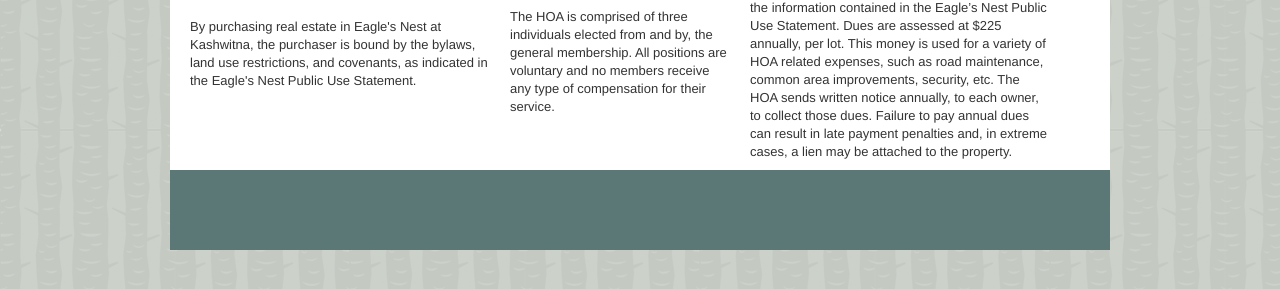
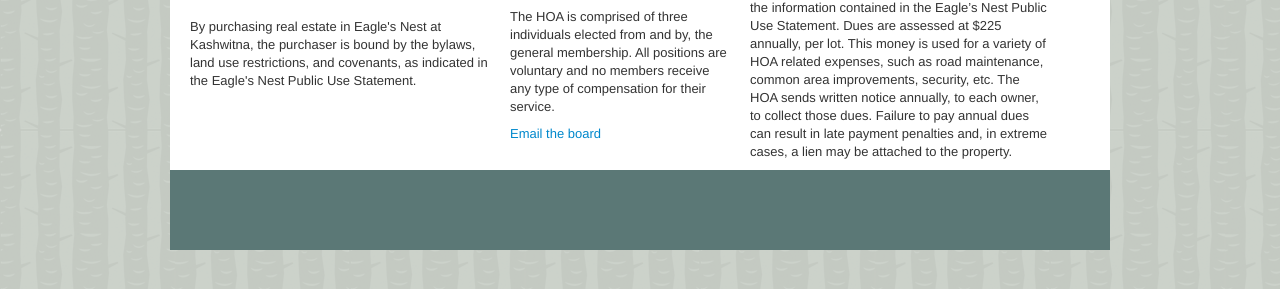
Before and after one commit to thesurlydev/eaglesnest-hoa.net, a Jekyll site: the page built from index.markdown, in a window 1280 px wide. Shown: the part 570-859 px from the top of the page. Built offline with Jekyll 4.4.1, drawn with Linux system fonts in a browser that asks for light colours; some web fonts are replaced; Markdown is read by kramdown in place of the engine named in the settings.

Commit message:
added board email

```diff
--- a/index.markdown
+++ b/index.markdown
@@ -26,6 +26,7 @@ title: Eagle's Nest Homeowners Association
                 </ul>
                 <br>
                 <p>The HOA is comprised of three individuals elected from and by, the general membership. All positions are voluntary and no members receive any type of compensation for their service.</p>
+                <p><a href="mailto:board@eaglesnest-hoa.net">Email the board</a></p>
             </div>
             <div class="span4">
          		<h4>Eagle's Nest Home Owner's Association (HOA)</h4>
```
